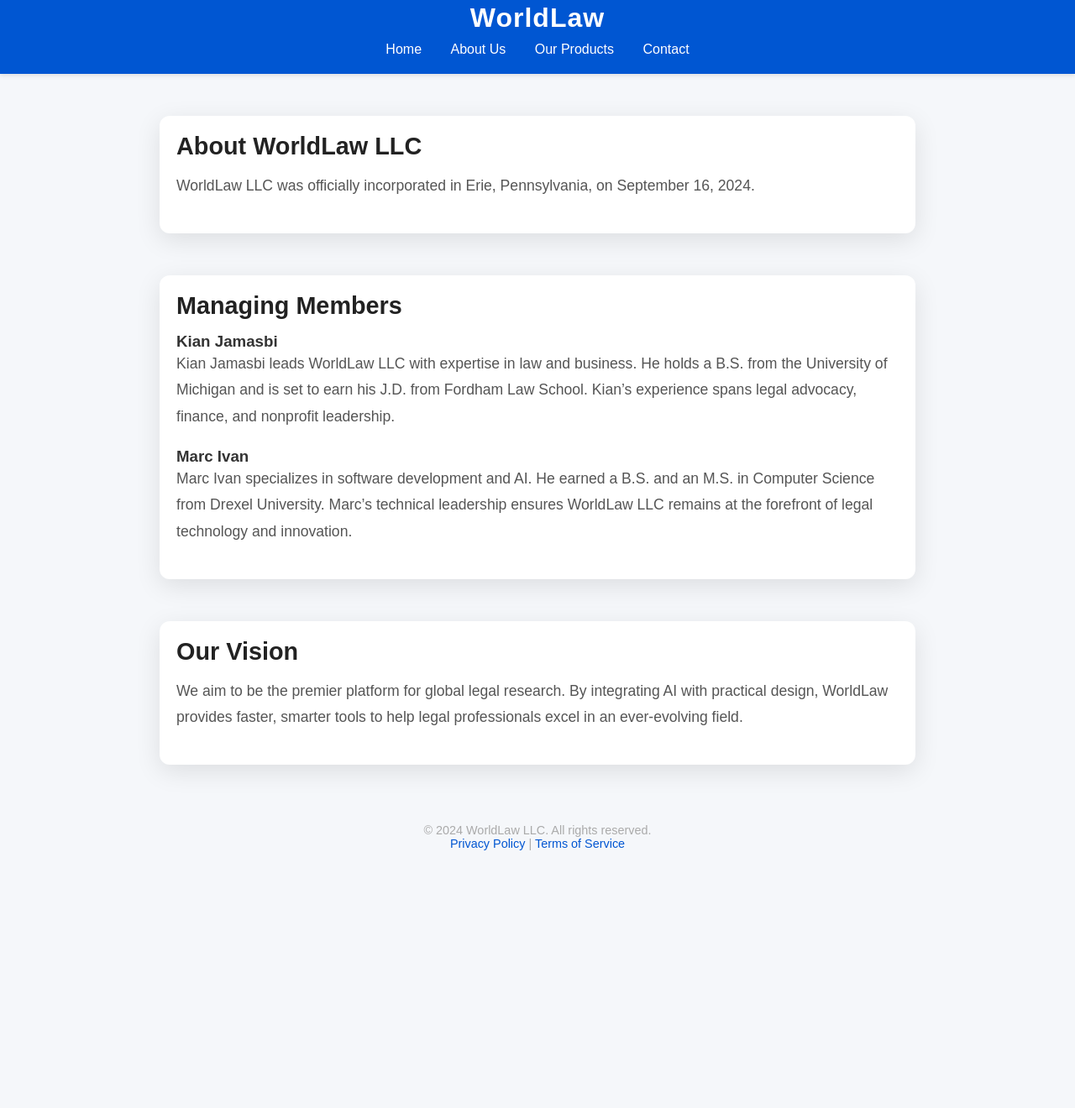
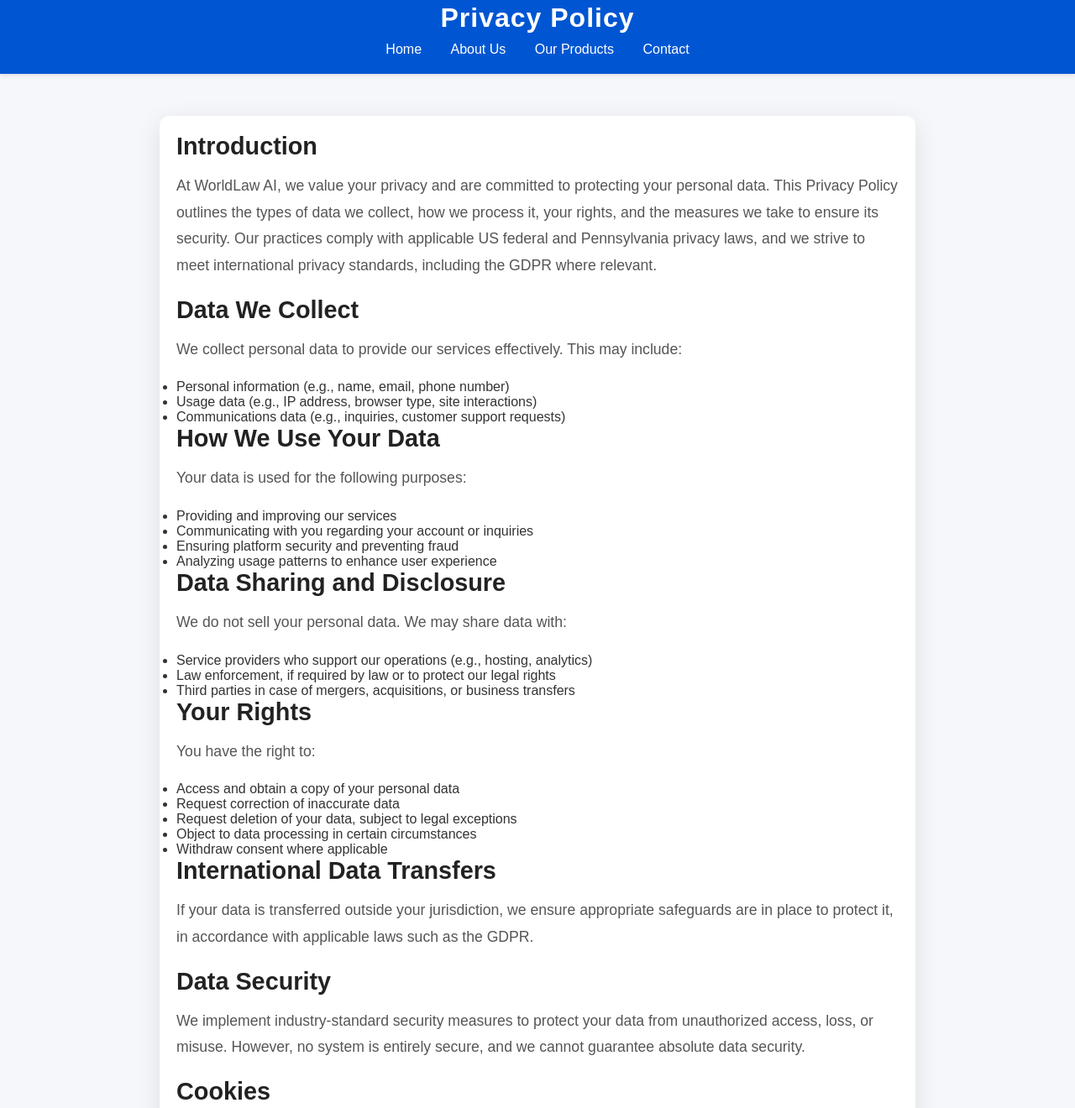
Before and after one commit to kianerfaan/worldlaw, a plain HTML site: page about.html in a window 1280 px wide. Shown: the part 17-1337 px from the top of the page at 84% size. Before the commit the page ends 1050 px from the top, so only its background shows below. Drawn offline with Linux system fonts and the light colour scheme.

Commit message:
Update about.html

```diff
--- a/about.html
+++ b/about.html
@@ -4,14 +4,14 @@
 <head>
     <meta charset="UTF-8">
     <meta name="viewport" content="width=device-width, initial-scale=1.0">
-    <title>About Us | WorldLaw </title>
+    <title>Privacy Policy | WorldLaw AI</title>
     <link rel="stylesheet" href="styles.css">
 </head>
 
 <body>
 
     <header>
-        <h1>WorldLaw </h1>
+        <h1>Privacy Policy</h1>
         <nav>
             <a href="index.html">Home</a>
             <a href="about.html">About Us</a>
@@ -20,32 +20,65 @@
         </nav>
     </header>
 
-    <section id="about">
-        <h2>About WorldLaw LLC</h2>
-        <p>WorldLaw LLC was officially incorporated in Erie, Pennsylvania, on September 16, 2024.</p>
-    </section>
+    <section id="privacy">
+        <h2>Introduction</h2>
+        <p>At WorldLaw AI, we value your privacy and are committed to protecting your personal data. This Privacy Policy outlines the types of data we collect, how we process it, your rights, and the measures we take to ensure its security. Our practices comply with applicable US federal and Pennsylvania privacy laws, and we strive to meet international privacy standards, including the GDPR where relevant.</p>
 
-    <section id="team">
-        <h2>Managing Members</h2>
+        <h2>Data We Collect</h2>
+        <p>We collect personal data to provide our services effectively. This may include:</p>
+        <ul>
+            <li>Personal information (e.g., name, email, phone number)</li>
+            <li>Usage data (e.g., IP address, browser type, site interactions)</li>
+            <li>Communications data (e.g., inquiries, customer support requests)</li>
+        </ul>
 
-        <div class="member">
-            <h3>Kian Jamasbi</h3>
-            <p>Kian Jamasbi leads WorldLaw LLC with expertise in law and business. He holds a B.S. from the University of Michigan and is set to earn his J.D. from Fordham Law School. Kian’s experience spans legal advocacy, finance, and nonprofit leadership.</p>
-        </div>
+        <h2>How We Use Your Data</h2>
+        <p>Your data is used for the following purposes:</p>
+        <ul>
+            <li>Providing and improving our services</li>
+            <li>Communicating with you regarding your account or inquiries</li>
+            <li>Ensuring platform security and preventing fraud</li>
+            <li>Analyzing usage patterns to enhance user experience</li>
+        </ul>
 
-        <div class="member">
-            <h3>Marc Ivan</h3>
-            <p>Marc Ivan specializes in software development and AI. He earned a B.S. and an M.S. in Computer Science from Drexel University. Marc’s technical leadership ensures WorldLaw LLC remains at the forefront of legal technology and innovation.</p>
-        </div>
-    </section>
+        <h2>Data Sharing and Disclosure</h2>
+        <p>We do not sell your personal data. We may share data with:</p>
+        <ul>
+            <li>Service providers who support our operations (e.g., hosting, analytics)</li>
+            <li>Law enforcement, if required by law or to protect our legal rights</li>
+            <li>Third parties in case of mergers, acquisitions, or business transfers</li>
+        </ul>
 
-    <section id="vision">
-        <h2>Our Vision</h2>
-        <p>We aim to be the premier platform for global legal research. By integrating AI with practical design, WorldLaw provides faster, smarter tools to help legal professionals excel in an ever-evolving field.</p>
+        <h2>Your Rights</h2>
+        <p>You have the right to:</p>
+        <ul>
+            <li>Access and obtain a copy of your personal data</li>
+            <li>Request correction of inaccurate data</li>
+            <li>Request deletion of your data, subject to legal exceptions</li>
+            <li>Object to data processing in certain circumstances</li>
+            <li>Withdraw consent where applicable</li>
+        </ul>
+
+        <h2>International Data Transfers</h2>
+        <p>If your data is transferred outside your jurisdiction, we ensure appropriate safeguards are in place to protect it, in accordance with applicable laws such as the GDPR.</p>
+
+        <h2>Data Security</h2>
+        <p>We implement industry-standard security measures to protect your data from unauthorized access, loss, or misuse. However, no system is entirely secure, and we cannot guarantee absolute data security.</p>
+
+        <h2>Cookies</h2>
+        <p>We use cookies to enhance your experience on our site. You can control cookie settings through your browser.</p>
+
+        <h2>Changes to This Policy</h2>
+        <p>We may update this Privacy Policy periodically. We will notify you of significant changes through our website or other communication channels.</p>
+
+        <h2>Contact Information</h2>
+        <p>If you have any questions about this Privacy Policy or how we handle your data, please contact us at:</p>
+        <p>Email: <a href="mailto:privacy@worldlaw.ai">privacy@worldlaw.ai</a></p>
+        <p>Registered Office: <br> WorldLaw LLC, <br> c/o Northwest Registered Agent LLC, <br> 502 W 7th St, Ste 100, Erie, PA 16502</p>
     </section>
 
     <footer>
-        <p>&copy; 2024 WorldLaw LLC. All rights reserved.</p>
+        <p>&copy; 2024 WorldLaw AI. All rights reserved.</p>
         <p>
             <a href="privacy.html">Privacy Policy</a> |
             <a href="terms.html">Terms of Service</a>
```
